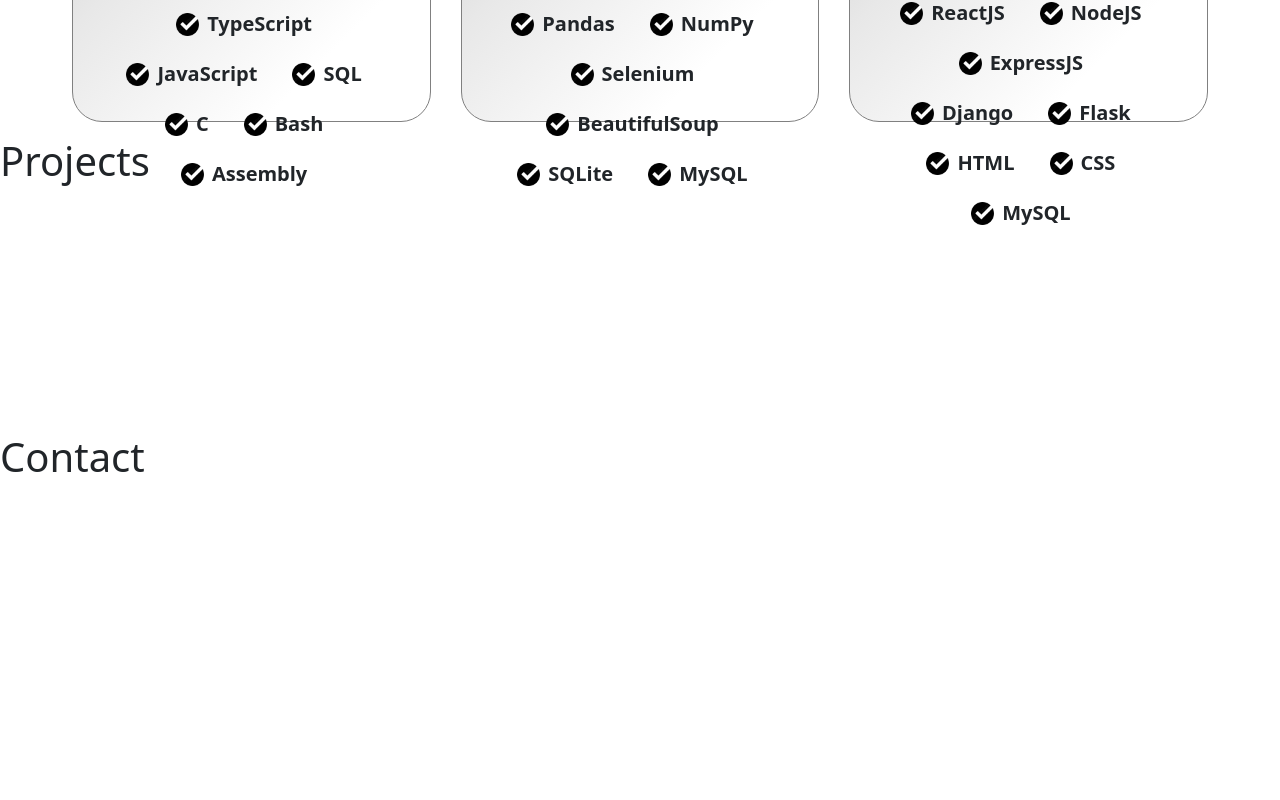
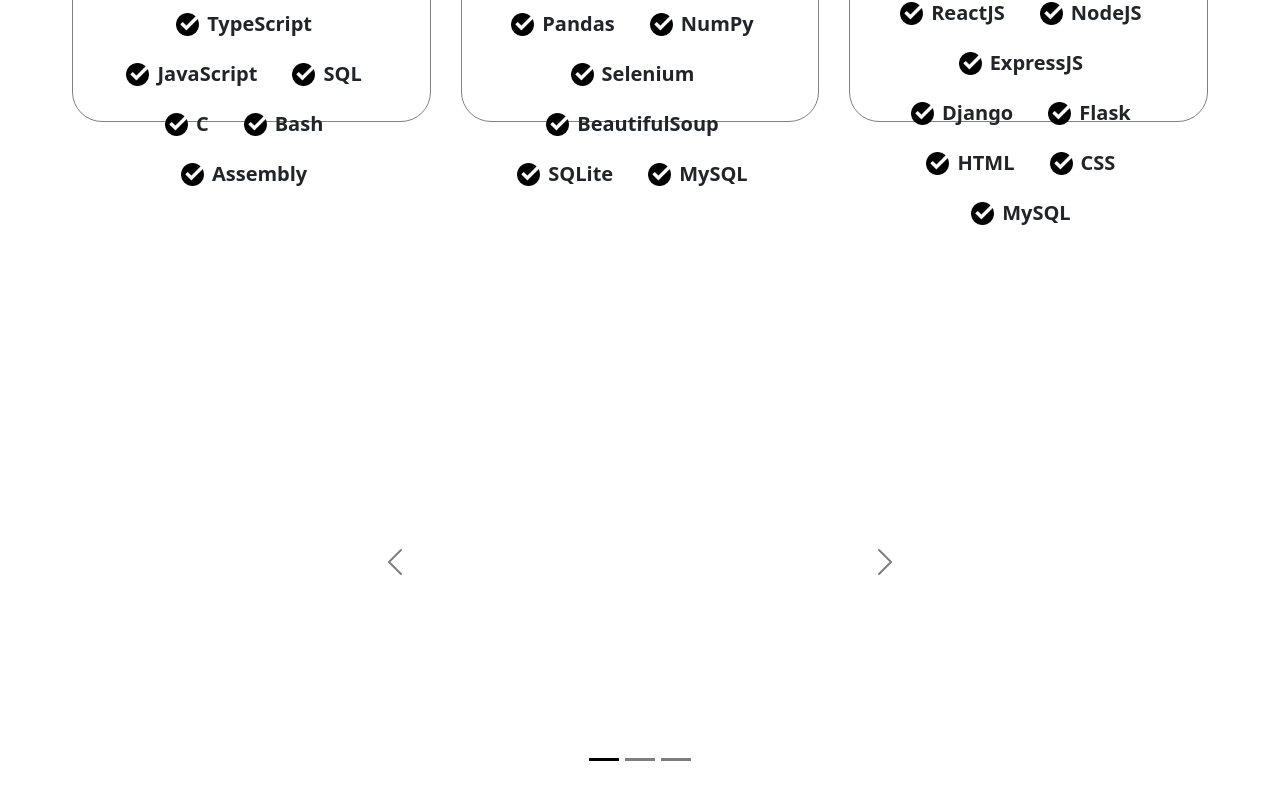
Before and after one commit to MathomJohnson/Personal-Website, a React (Vite) app in the folder client/: page /contact in a window 1280 px wide. Shown: the part 2170-2970 px from the top of the page. Built offline with nearby package versions, Linux system fonts and the light colour scheme; no server answers.

Commit message:
working on projects

```diff
--- a/client/index.html
+++ b/client/index.html
@@ -7,9 +7,11 @@
     <link rel="preconnect" href="https://fonts.googleapis.com">
     <link rel="preconnect" href="https://fonts.gstatic.com" crossorigin>
     <link href="https://fonts.googleapis.com/css2?family=Ubuntu:ital,wght@0,300;0,400;0,500;0,700;1,300;1,400;1,500;1,700&display=swap" rel="stylesheet">
+    <link href="https://cdn.jsdelivr.net/npm/bootstrap@5.3.3/dist/css/bootstrap.min.css" rel="stylesheet" integrity="sha384-QWTKZyjpPEjISv5WaRU9OFeRpok6YctnYmDr5pNlyT2bRjXh0JMhjY6hW+ALEwIH" crossorigin="anonymous">
     <title>Mathom Johnson</title>
   </head>
   <body>
+    <script src="https://cdn.jsdelivr.net/npm/bootstrap@5.3.3/dist/js/bootstrap.bundle.min.js" integrity="sha384-YvpcrYf0tY3lHB60NNkmXc5s9fDVZLESaAA55NDzOxhy9GkcIdslK1eN7N6jIeHz" crossorigin="anonymous"></script>
     <div id="root"></div>
     <script type="module" src="/src/main.tsx"></script>
   </body>
--- a/client/src/App.css
+++ b/client/src/App.css
@@ -1,7 +1,3 @@
-body {
-  background-color: blue;
-}
-
 .my-border {
   padding: 20px;
   border: .01em solid var(--border-color);    /* Example border color (Dim Gray) */
--- /dev/null
+++ b/client/src/components/pages/Projects.css
@@ -0,0 +1,45 @@
+#projects {
+    display: flex;
+    align-items: center;
+    justify-content: center;
+    margin-top: 200px;
+    margin-bottom: 200px;
+}
+
+/* .carousel-container {
+
+}
+
+.carousel-inner {
+    display: flex;
+    justify-content: center;
+    align-items: center;
+    height: 600px;
+} */
+
+.c {
+    width: 45%;
+}
+
+.c-inner {
+    display: flex;
+    align-items: center;
+    height: 450px;
+    /* border: 5px solid black; */
+}
+
+.c-item {
+    height: 100%;
+    /* border: 3px solid black; */
+}
+
+.c-div {
+    width: 70%;
+    height: 100%;
+    margin: auto;
+}
+
+.c-img {
+    width: 150px;
+    height: auto;
+}
--- a/client/src/components/pages/Projects.tsx
+++ b/client/src/components/pages/Projects.tsx
@@ -1,17 +1,40 @@
+import './Projects.css'
+
 function Projects() {
     return (
-        <div id="projects">
-            <h1>Projects</h1>
-            <br></br>
-            <br></br>
-            <br></br>
-            <br></br>
-            <br></br>
-            <br></br>
-            <br></br>
-            <br></br>
-            <br></br>
-            <br></br>
+        <div id="projects" data-bs-theme="dark">
+            <div id="carouselExampleIndicators" className="carousel slide c">
+                <div className="carousel-indicators">
+                    <button type="button" data-bs-target="#carouselExampleIndicators" data-bs-slide-to="0" className="active" aria-current="true" aria-label="Slide 1"></button>
+                    <button type="button" data-bs-target="#carouselExampleIndicators" data-bs-slide-to="1" aria-label="Slide 2"></button>
+                    <button type="button" data-bs-target="#carouselExampleIndicators" data-bs-slide-to="2" aria-label="Slide 3"></button>
+                </div>
+                <div className="carousel-inner c-inner  active">
+                    <div className="carousel-item c-item">
+                        <div className="my-border d-block c-div">
+                            <img src="/images/IBB.png" className="c-img" alt="..."></img>
+                        </div>
+                    </div>
+                    <div className="carousel-item c-item">
+                        <div className="my-border d-block c-div">
+                            <img src="/images/IBB.png" className="c-img" alt="..."></img>
+                        </div>
+                    </div>
+                    <div className="carousel-item c-item">
+                        <div className="my-border d-block c-div">
+                            <img src="/images/IBB.png" className="c-img" alt="..."></img>
+                        </div>
+                    </div>
+                </div>
+                <button className="carousel-control-prev" type="button" data-bs-target="#carouselExampleIndicators" data-bs-slide="prev">
+                    <span className="carousel-control-prev-icon" aria-hidden="true"></span>
+                    <span className="visually-hidden">Previous</span>
+                </button>
+                <button className="carousel-control-next" type="button" data-bs-target="#carouselExampleIndicators" data-bs-slide="next">
+                    <span className="carousel-control-next-icon" aria-hidden="true"></span>
+                    <span className="visually-hidden">Next</span>
+                </button>
+            </div>
         </div>
     )
 }
--- a/client/src/components/pages/Skills.css
+++ b/client/src/components/pages/Skills.css
@@ -3,12 +3,16 @@
         135deg,
         white,
         white,
-        #e8e8e8,
-        #c6c6c6,
-        #e8e8e8,
+        white,
+        white,
+        #ebe9e9,
+        #dfdfdf,
+        #ebe9e9,
+        white,
+        white,
         white,
         white
-    ); /*e6e3e3*/
+    );
 }
 
 #skills {
@@ -34,7 +38,7 @@
     margin: 15px;
     background-image: var(--gradient);
     background-size: 400%;
-    animation: bg-animation 10s infinite alternate;
+    animation: bg-animation 8s infinite alternate;
 }
 
 .custom-bullets {
```
Also changed, not shown: client/public/images/IBB.png (added).
